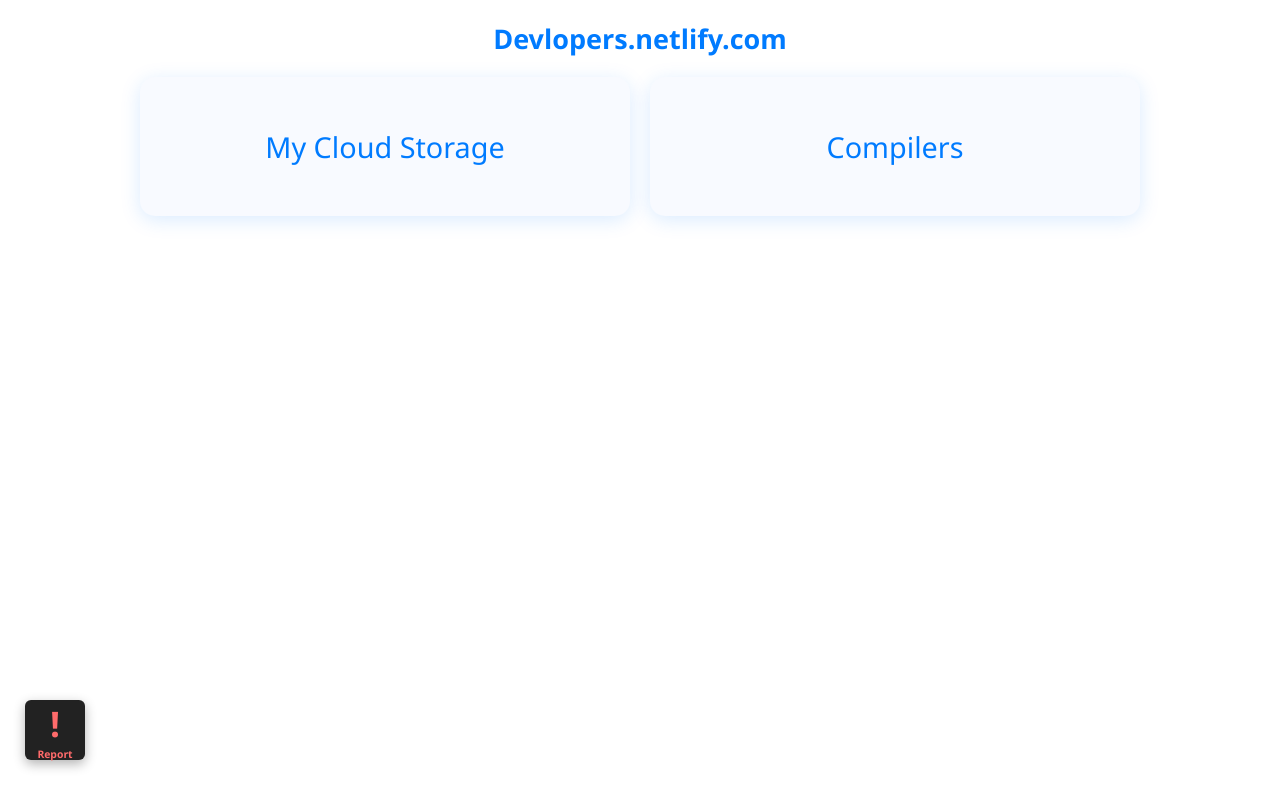
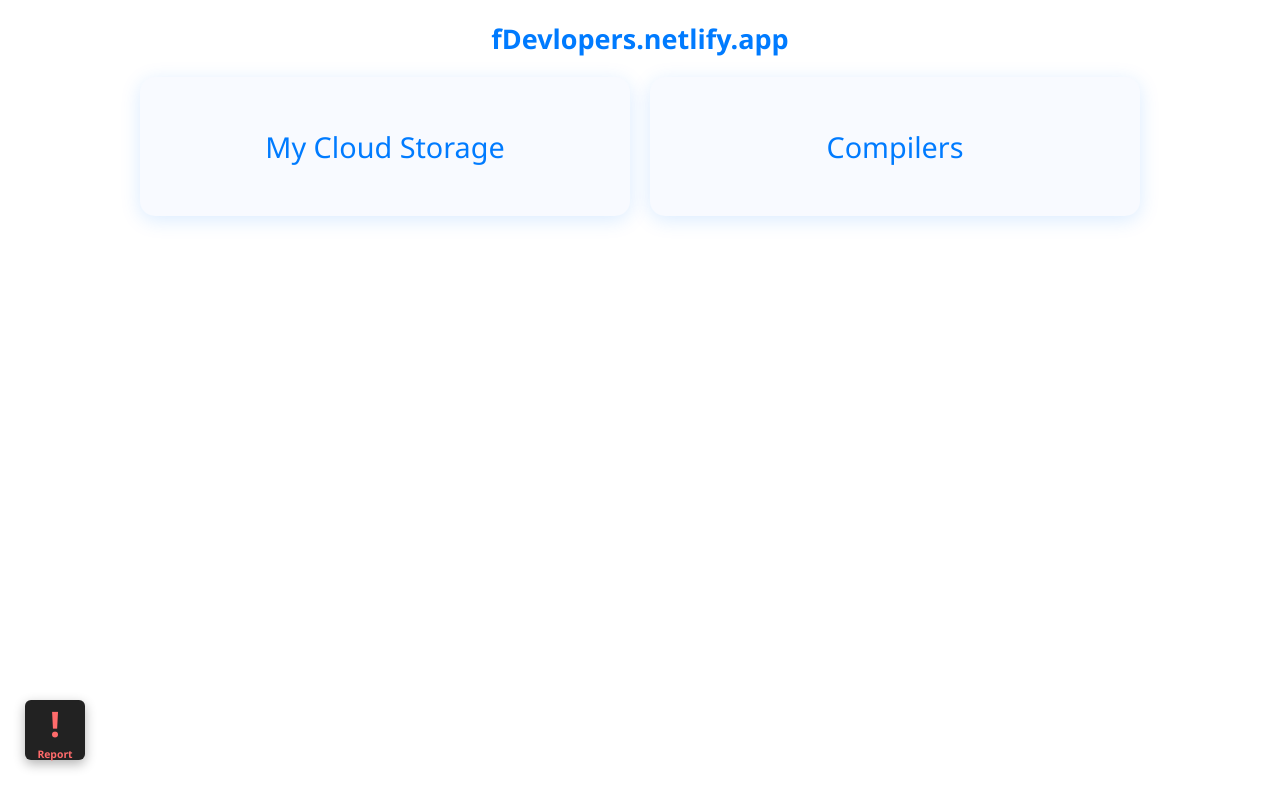
Before and after one commit to Nk7472/SQLite, a plain HTML site: page index.html in a window 1280 px wide. Drawn offline with Linux system fonts and the light colour scheme.

Commit message:
Update index.html

```diff
--- a/index.html
+++ b/index.html
@@ -3,7 +3,7 @@
 <head>
   <meta charset="UTF-8" />
   <meta name="viewport" content="width=device-width, initial-scale=1.0" />
-  <title>Game Hub with Report</title>
+  <title>fDevelopers</title>
   <style>
     :root {
       --primary: #007BFF;
@@ -138,7 +138,7 @@
   </style>
 </head>
 <body>
-  <h1>Devlopers.netlify.com</h1>
+  <h1>fDevlopers.netlify.app</h1>
   <div class="grid">
     <div id="storage" class="game-card" >My Cloud Storage</div>
     <div id="comp" class="game-card" >Compilers</div>
```
